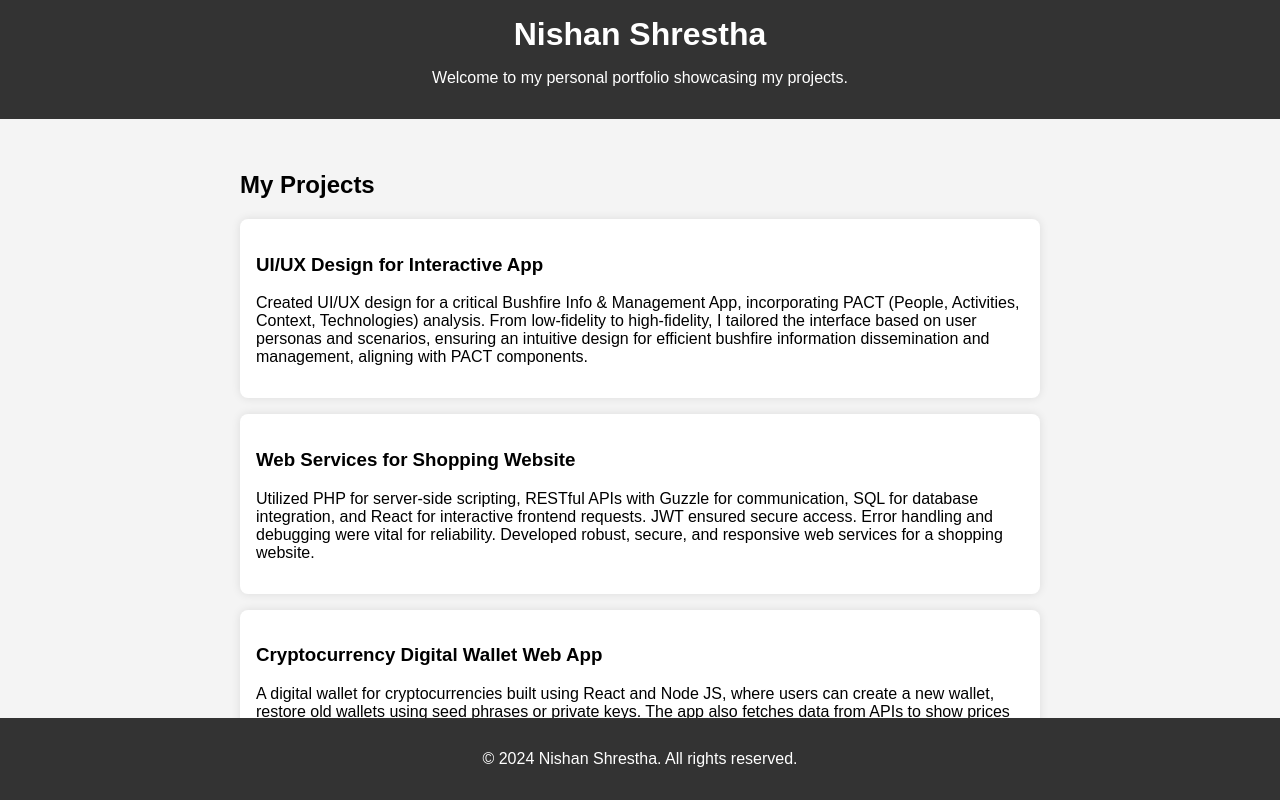
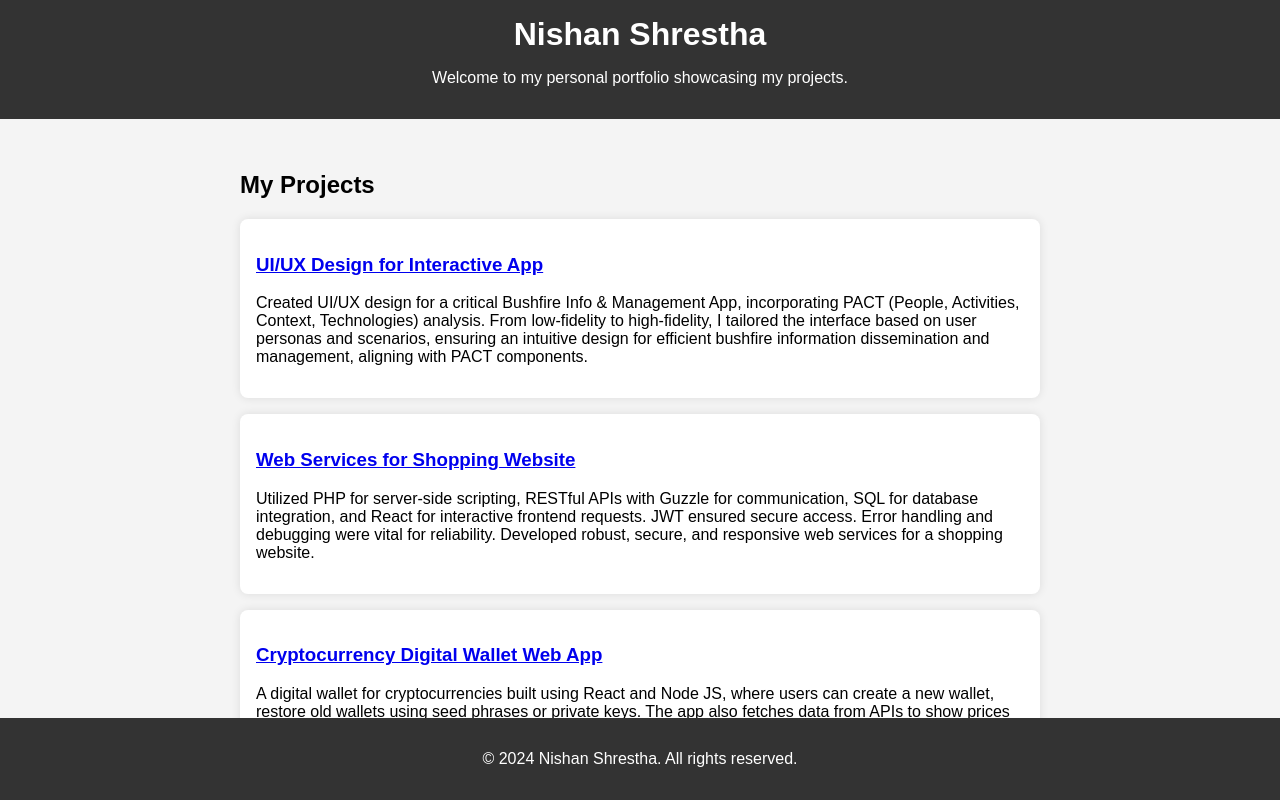
Before and after one commit to nishanau/my-portfolio, a React (Create React App) app: page / in a window 1280 px wide. Shown: the top 800 px of the page. Built offline with nearby package versions, Linux system fonts and the light colour scheme.

Commit message:
Updated  website 2

```diff
--- a/src/components/Project.js
+++ b/src/components/Project.js
@@ -1,9 +1,9 @@
 import React from 'react';
 
-const Project = ({ title, description }) => {
+const Project = ({ title, description, url }) => {
   return (
     <article>
-      <h3>{title}</h3>
+      <h3><a href={url} target="_blank" rel="noopener noreferrer">{title}</a></h3>
       <p>{description}</p>
     </article>
   );
--- a/src/pages/Home.js
+++ b/src/pages/Home.js
@@ -6,23 +6,28 @@ import Footer from '../components/Footer';
 const projects = [
   {
     title: 'UI/UX Design for Interactive App',
-    description: 'Created UI/UX design for a critical Bushfire Info & Management App, incorporating PACT (People, Activities, Context, Technologies) analysis. From low-fidelity to high-fidelity, I tailored the interface based on user personas and scenarios, ensuring an intuitive design for efficient bushfire information dissemination and management, aligning with PACT components.'
+    description: 'Created UI/UX design for a critical Bushfire Info & Management App, incorporating PACT (People, Activities, Context, Technologies) analysis. From low-fidelity to high-fidelity, I tailored the interface based on user personas and scenarios, ensuring an intuitive design for efficient bushfire information dissemination and management, aligning with PACT components.',
+    url: 'https:/app.visily.ai/projects/4873b486-50b5-466e-b503-2eff441d80e5/boards/470322' // Replace with the actual URL
   },
   {
     title: 'Web Services for Shopping Website',
-    description: 'Utilized PHP for server-side scripting, RESTful APIs with Guzzle for communication, SQL for database integration, and React for interactive frontend requests. JWT ensured secure access. Error handling and debugging were vital for reliability. Developed robust, secure, and responsive web services for a shopping website.'
+    description: 'Utilized PHP for server-side scripting, RESTful APIs with Guzzle for communication, SQL for database integration, and React for interactive frontend requests. JWT ensured secure access. Error handling and debugging were vital for reliability. Developed robust, secure, and responsive web services for a shopping website.',
+    url: 'https://example.com/shopping-website' // Replace with the actual URL
   },
   {
     title: 'Cryptocurrency Digital Wallet Web App',
-    description: 'A digital wallet for cryptocurrencies built using React and Node JS, where users can create a new wallet, restore old wallets using seed phrases or private keys. The app also fetches data from APIs to show prices of cryptocurrency assets, to fetch wallet details and its past transactions from block explorers. Users can send and receive cryptocurrencies.'
+    description: 'A digital wallet for cryptocurrencies built using React and Node JS, where users can create a new wallet, restore old wallets using seed phrases or private keys. The app also fetches data from APIs to show prices of cryptocurrency assets, to fetch wallet details and its past transactions from block explorers. Users can send and receive cryptocurrencies.',
+    url: 'https://example.com/crypto-wallet' // Replace with the actual URL
   },
   {
     title: 'Research Assessment Program (Windows App)',
-    description: 'Developed a Windows application utilizing C# and the .NET framework. This software caters to research administrators in universities, aiding in the meticulous tracking and assessment of researchers\' performance, particularly focusing on the number and significance of their research paper publications.'
+    description: 'Developed a Windows application utilizing C# and the .NET framework. This software caters to research administrators in universities, aiding in the meticulous tracking and assessment of researchers\' performance, particularly focusing on the number and significance of their research paper publications.',
+    url: 'https://example.com/research-assessment' // Replace with the actual URL
   },
   {
     title: '2D Plotter',
-    description: 'A plotting machine that draws pictures on a board automatically once an SVG picture is provided as input. Utilizes motors to create precise movements needed for drawing small details.'
+    description: 'A plotting machine that draws pictures on a board automatically once an SVG picture is provided as input. Utilizes motors to create precise movements needed for drawing small details.',
+    url: 'https://example.com/2d-plotter' // Replace with the actual URL
   }
 ];
 
@@ -34,7 +39,7 @@ const Home = () => {
         <section id="projects">
           <h2>My Projects</h2>
           {projects.map((project, index) => (
-            <Project key={index} title={project.title} description={project.description} />
+            <Project key={index} title={project.title} description={project.description} url={project.url} />
           ))}
         </section>
       </main>
```
